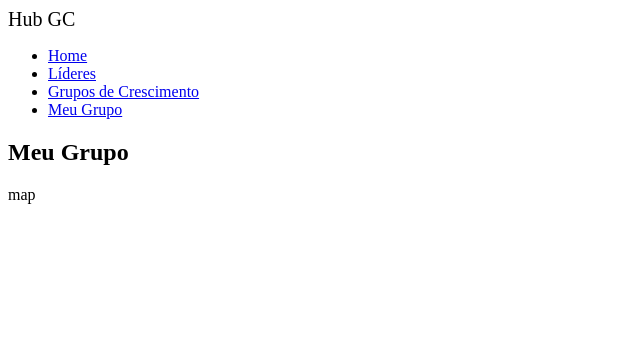
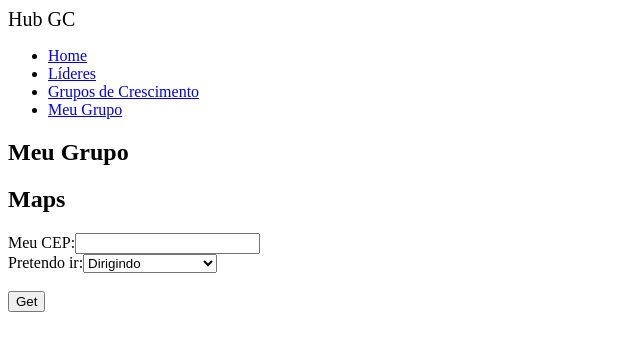
Before and after one commit to marcelobritonet/gc_hub, a React (Create React App) app: page /meugrupo in a window 1280 px wide. Shown: the top 350 px of the page, without its empty margins (0-640 px from the left). Built offline with nearby package versions, Linux system fonts and the light colour scheme; no server answers.

Commit message:
feat: add address comparasion feat
add gh pages; add component who get from Google Maps API the distance between given points

```diff
--- a/package.json
+++ b/package.json
@@ -26,7 +26,9 @@
     "build": "react-scripts build",
     "test": "react-scripts test",
     "eject": "react-scripts eject",
-    "commit": "npx git-cz"
+    "commit": "npx git-cz",
+    "predeploy": "yarn build",
+    "deploy": "gh-pages -d build"
   },
   "eslintConfig": {
     "extends": "react-app"
@@ -49,6 +51,7 @@
     }
   },
   "devDependencies": {
+    "gh-pages": "^2.2.0",
     "react-redux": "^7.2.0",
     "typescript-plugin-styled-components": "^1.4.4"
   }
--- a/public/data/grupos.json
+++ b/public/data/grupos.json
@@ -1,7 +1,7 @@
 [
   {
     "nome": "Barra Village",
-    "endereco": "Rua Avenida"
+    "endereco": "Avenida César Morani, 500"
   },
   {
     "nome": "Posto 6",
--- a/src/shared/components/maps/Maps.tsx
+++ b/src/shared/components/maps/Maps.tsx
@@ -1,17 +1,113 @@
-import React, {useEffect} from "react";
+import React, {useEffect, useRef, useState} from "react";
 import {getDistanceMatrix} from '../../services/google-maps-plataform/google-maps-plataform.service';
+import {ITraficModeOptions, ITransitModeOptions} from "./maps.models";
+import {traficModes, transitModes} from "./maps.service";
+import {
+    IDistanceMatrixParametres, ITraficMode,
+    ITransitMode
+} from "../../services/google-maps-plataform/google-maps-plataform.models";
 
 function Maps() {
+    const traficModeSelect = useRef(null);
+    const transitModeSelect = useRef(null);
+    const originCepInput = useRef(null);
+
+    const [originCep, setOriginCep] = useState<string>('22775170');
+    const [traficMode, setTraficMode] = useState<ITraficMode>();
+    const [transitMode, setTransitMode] = useState<ITransitMode>();
+
     useEffect(() => {
-        getDistance()
-    });
+        handleTraficMode();
+    }, [originCep]);
 
-    const getDistance = async () => {
-        const data = await getDistanceMatrix();
+    useEffect(() => {
+        if(traficMode === 'transit') {
+            handelTransitMode();
+        } else {
+            setTransitMode(undefined)
+        }
+    }, [traficMode]);
+
+    const getDistance = async () => {const params: IDistanceMatrixParametres = {
+            origins: originCep ? [originCep] : [],
+            mode: traficMode,
+            transit_mode: transitMode
+        };
+        const data = originCep && await getDistanceMatrix(params);
         await console.log(data);
     };
 
-    return <div>map</div>
+    const handleOriginCep = () => {
+        // @ts-ignore-next-line
+        setOriginCep(originCepInput.current.value);
+    };
+
+    const handleTraficMode = () => {
+        // @ts-ignore-next-line
+        setTraficMode(traficModeSelect.current.value);
+    };
+
+    const handelTransitMode = () => {
+        // @ts-ignore-next-line
+        setTransitMode(transitModeSelect.current.value);
+    };
+
+    return <div>
+        <h2>Maps</h2>
+
+        <label>
+            Meu CEP:
+            <input type="text"
+                   ref={originCepInput}
+                   onBlur={handleOriginCep}
+            />
+        </label>
+
+        <br/>
+
+        <label>
+            Pretendo ir:
+            <select name="" id=""
+                    ref={traficModeSelect}
+                    onChange={handleTraficMode}
+            >
+                {
+                    traficModes.map((mode: ITraficModeOptions, index: number) =>
+                        <option
+                            onChange={() => handleTraficMode()}
+                            key={index}
+                            value={mode.mode}
+                        >{mode.label}</option>
+                    )
+                }
+            </select>
+        </label>
+
+        <br/>
+
+        {
+            traficMode === 'transit' && <label>
+                Meio de transporte preferencial:
+                <select name="" id=""
+                        ref={transitModeSelect}
+                        onChange={handelTransitMode}
+                >
+                    {
+                        transitModes.map((mode: ITransitModeOptions, index: number) =>
+                            <option
+                                key={index}
+                                value={mode.mode}
+                            >{mode.label}</option>
+                        )
+                    }
+                </select>
+            </label>
+        }
+
+        <br/>
+
+        <button onClick={getDistance}>Get</button>
+    </div>
 }
 
 export default Maps;
--- /dev/null
+++ b/src/shared/components/maps/maps.service.tsx
@@ -0,0 +1,35 @@
+import {ITraficModeOptions, ITransitModeOptions} from "./maps.models";
+
+const traficModes: ITraficModeOptions[] = [
+    {
+        label: 'Dirigindo',
+        mode: 'driving'
+    }, {
+        label: 'Andando',
+        mode: 'walking'
+    }, {
+        label: 'Pedalando',
+        mode: 'bicycling'
+    }, {
+        label: 'Transporte Público',
+        mode: 'transit'
+    }
+];
+
+const transitModes: ITransitModeOptions[] = [
+    {
+        label: 'Ônibus',
+        mode: 'bus'
+    }, {
+        label: 'Metrô',
+        mode: 'subway'
+    }, {
+        label: 'Trem',
+        mode: 'train'
+    },
+];
+
+export {
+    traficModes,
+    transitModes
+}
--- a/src/shared/services/google-maps-plataform/google-maps-plataform.service.tsx
+++ b/src/shared/services/google-maps-plataform/google-maps-plataform.service.tsx
@@ -1,31 +1,28 @@
 import {serialize} from "../util/util.service";
+import {
+    IDistanceMatrixParametres,
+    IDistanceMatrixParametresRequest,
+    IDistanceMatrixResponse
+} from "./google-maps-plataform.models";
+import {getGroupList} from "../../../containers/group-list/group-list.service";
+import {IGroup} from "../../../containers/group-list/group-list.models";
 
-const GOOGLE_MAPS_PLATAFORM_API_KEY = 'AIzaSyAt3lE0_ahSc9Bd5GOvtKG52NIEnzgVBmw';
+const GOOGLE_MAPS_PLATAFORM_API_KEY = 'AIzaSyC2IdkXtXRKxKhQVBBw-XyKA_PazKAo1Js';
+const PROXY_URL = 'https://cors-anywhere.herokuapp.com/';
 
-interface IDistanceMatrixParametres {
-    origins: string;
-    destinations: string;
-    key: string;
-    mode?: 'driving' | 'walking' | 'bicycling' | 'transit';
-    units?: 'metric' | 'imperial',
-    transit_mode?: 'bus' | 'subway' | 'train' | 'tram' | 'rail'
-}
-
-const getDistanceMatrix = async () => {
-    const origins: string = 'Rua Iguaba Grande, 78';
-    const destinations: string = 'Avenida das Américas, 500';
-    const distanceMatrixParametres: IDistanceMatrixParametres = {
-        origins,
-        destinations,
-        key: GOOGLE_MAPS_PLATAFORM_API_KEY,
-        mode: 'driving',
-        units: 'metric',
-        transit_mode: 'bus'
+const getDistanceMatrix = async (params: IDistanceMatrixParametres) => {
+    const groups: IGroup[] = await getGroupList();
+    const address: string[] = groups.map(group => group.endereco);
+    const destinations: string = `&destinations=${address.join('|').replace(/ /g, '+')}`;
+    const origins: string = `&origins=${params.origins.join('|').replace(/ /g, '+')}`;
+    const requestParams: IDistanceMatrixParametresRequest = {
+        ...params,
+        key: GOOGLE_MAPS_PLATAFORM_API_KEY
     };
-    const parameters = serialize(distanceMatrixParametres);
-    const url = `https://maps.googleapis.com/maps/api/distancematrix/json?${parameters}`;
-    const response = await fetch(url);debugger
-    const data = await response.json();
+    const queryString: string = serialize(requestParams);
+    const url: string = `${PROXY_URL}https://maps.googleapis.com/maps/api/distancematrix/json?${queryString}${origins}${destinations}`;
+    const response: Response = await fetch(url);
+    const data: IDistanceMatrixResponse = await response.json();
     return data;
 };
 
```
Also changed, not shown: src/shared/components/maps/maps.models.tsx (added, +9 -0 lines), src/shared/services/google-maps-plataform/google-maps-plataform.models.tsx (added, +41 -0 lines), 1 other file (tests, documents, lock files or other folders).
